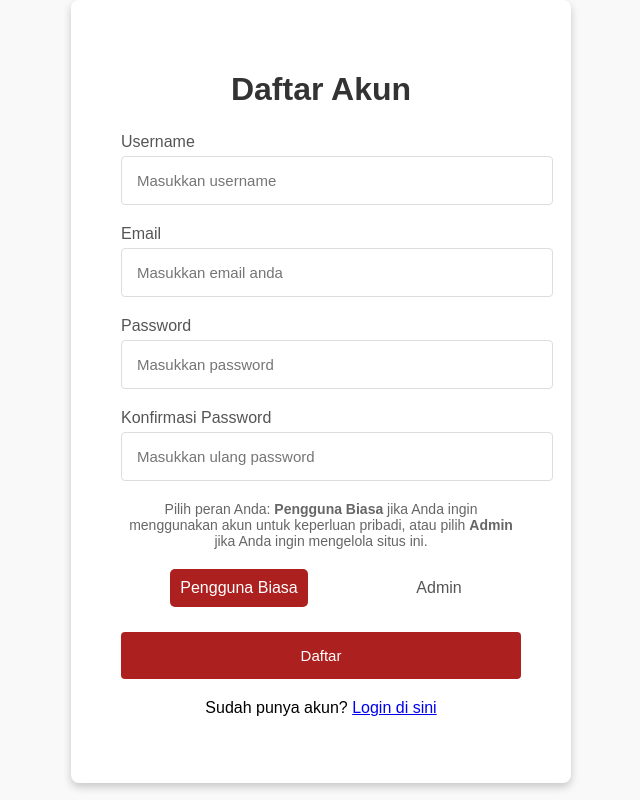
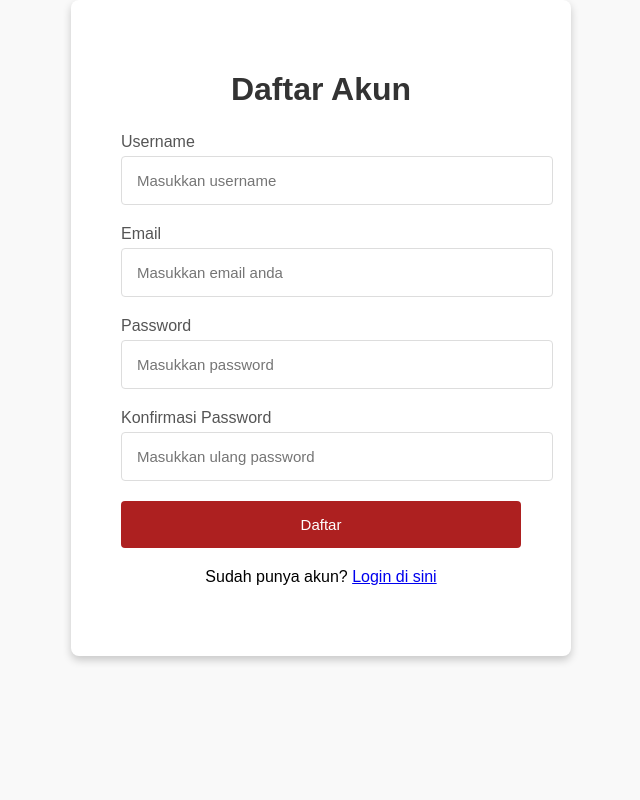
Before and after one commit to SARINAHAK/Kesarinacake, a PHP site: page /register.php in a window 1280 px wide. Shown: the whole page, without its empty margins (319-959 px from the left). Run offline with PHP 8.4, Linux system fonts and the light colour scheme.

Commit message:
buatpusrnamedanpassadmin

```diff
--- a/admin_produk.php
+++ b/admin_produk.php
@@ -1,6 +1,12 @@
 <?php
 session_start();
 include ('koneksi.php');
+
+if ($_SESSION['user_id'] != 0) {
+    // Jika bukan admin, redirect ke halaman login
+    header("Location: login.php");
+    exit();
+}
 
 
 if (isset($_POST['add_product'])) {
--- a/register.php
+++ b/register.php
@@ -1,46 +1,39 @@
 <?php
-include('koneksi.php');
+include('koneksi.php'); // Pastikan koneksi database sudah benar
 
 if ($_SERVER['REQUEST_METHOD'] === 'POST') {
     $username = $_POST['username'];
     $email = $_POST['email'];
     $password = $_POST['password'];
     $confirmPassword = $_POST['confirmPassword'];
-    $role = $_POST['role'];  // Get the selected role (either 'user' or 'admin')
 
+    // Validasi apakah password dan konfirmasi password cocok
     if ($password !== $confirmPassword) {
-        echo "Password dan konfirmasi password tidak cocok!";
-        exit();
-    }
-
+        $error_message = "Password dan konfirmasi password tidak cocok!";
+    } else {
+        // Encrypt password sebelum menyimpannya
         $hashed_password = password_hash($password, PASSWORD_DEFAULT);
 
-    $stmt = $db->prepare("SELECT * FROM login_register WHERE email = ? OR username = ?");
-    $stmt->bind_param('ss', $email, $username);
+        // Cek apakah email sudah terdaftar
+        $stmt = $db->prepare("SELECT * FROM login_register WHERE email = ?");
+        $stmt->bind_param('s', $email);
         $stmt->execute();
         $result = $stmt->get_result();
 
         if ($result->num_rows > 0) {
-        echo "Email atau Username sudah terdaftar!";
-        exit();
-    }
-
-    $stmt = $db->prepare("INSERT INTO login_register (username, email, password, role) VALUES (?, ?, ?, ?)");
-    $stmt->bind_param('ssss', $username, $email, $hashed_password, $role);
-
+            $error_message = "Email sudah terdaftar!";
+        } else {
+            // Simpan data pengguna ke database
+            $stmt = $db->prepare("INSERT INTO login_register (username, email, password) VALUES (?, ?, ?)");
+            $stmt->bind_param('sss', $username, $email, $hashed_password);
             if ($stmt->execute()) {
-        // Redirect based on role
-        if ($role === 'admin') {
-            header("Location: admin_produk.php");  // Redirect to admin page
-        } else {
-            header("Location: index.php");  // Redirect to regular user page
-        }
+                header("Location: index.php");  // Redirect ke halaman login setelah berhasil registrasi
                 exit();
             } else {
-        echo "Error: " . $stmt->error;
+                $error_message = "Pendaftaran gagal!";
             }
-
-    $stmt->close();
+        }
+    }
 }
 ?>
 
@@ -107,39 +100,6 @@ if ($_SERVER['REQUEST_METHOD'] === 'POST') {
             margin-top: 20px;
         }
 
-        /* Styling khusus untuk radio button */
-        .role-selection {
-            display: flex;
-            justify-content: space-around;
-            margin-bottom: 20px;
-        }
-        .role-selection label {
-            font-size: 16px;
-            color: #555;
-            cursor: pointer;
-            display: inline-block;
-            padding: 10px;
-            border-radius: 5px;
-            transition: background-color 0.3s;
-        }
-        .role-selection input[type="radio"] {
-            display: none;
-        }
-        .role-selection input[type="radio"]:checked + label {
-            background-color: #ad2020;
-            color: white;
-        }
-        .role-selection label:hover {
-            background-color: #f1f1f1;
-        }
-
-        /* Styling untuk instruksi role */
-        .role-instruction {
-            font-size: 14px;
-            color: #666;
-            margin-bottom: 10px;
-            text-align: center;
-        }
     </style>
 </head>
 <body>
@@ -162,28 +122,10 @@ if ($_SERVER['REQUEST_METHOD'] === 'POST') {
                 <label for="confirmPassword">Konfirmasi Password</label>
                 <input type="password" id="confirmPassword" name="confirmPassword" placeholder="Masukkan ulang password" required>
             </div>
-
-            <!-- Instruksi untuk memilih role -->
-            <div class="form-group">
-                <p class="role-instruction">
-                    Pilih peran Anda: <strong>Pengguna Biasa</strong> jika Anda ingin menggunakan akun untuk keperluan pribadi, atau pilih <strong>Admin</strong> jika Anda ingin mengelola situs ini.
-                </p>
-            </div>
-
-            <div class="form-group role-selection">
-                <div>
-                    <input type="radio" id="role_user" name="role" value="user" checked>
-                    <label for="role_user">Pengguna Biasa</label>
-                </div>
-                <div>
-                    <input type="radio" id="role_admin" name="role" value="admin">
-                    <label for="role_admin">Admin</label>
-                </div>
-            </div>
-
             <button type="submit">Daftar</button>
         </form>
         <p>Sudah punya akun? <a href="login.php">Login di sini</a></p>
+        <p class="error-message"><?php echo $error_message ?? ''; ?></p>
     </div>
 </body>
 </html>
```
Also changed, not shown: login.php (+19 -6 lines). Lines whose indentation alone changed are shown as unchanged.
